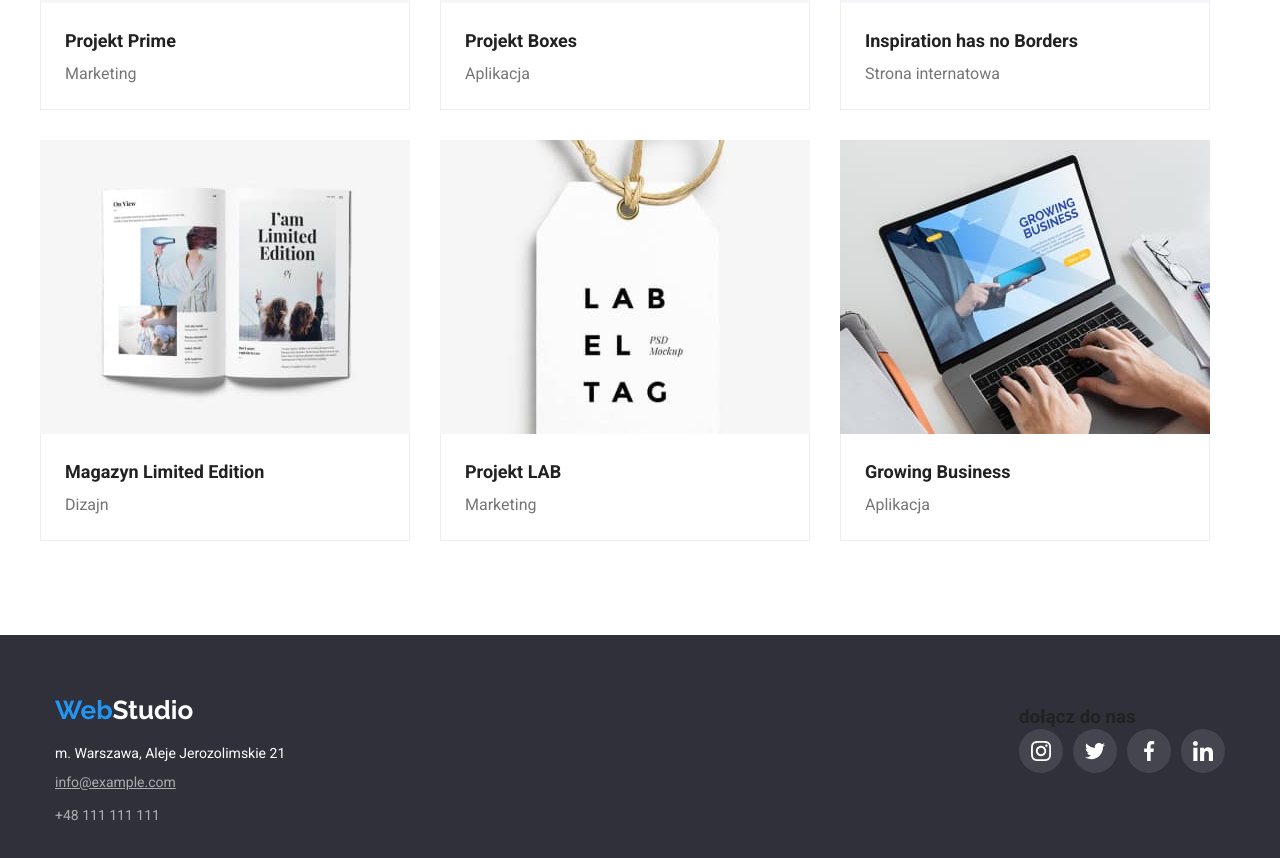
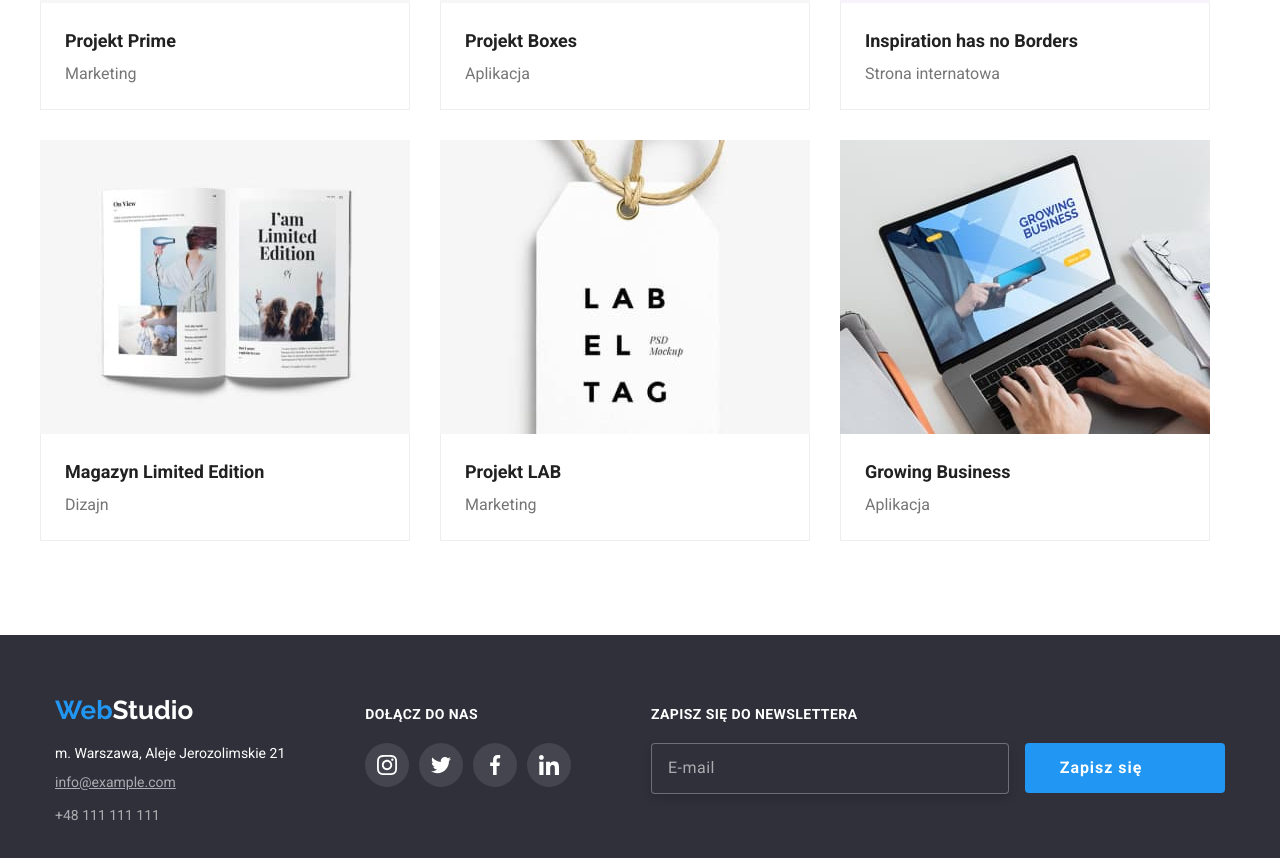
Before and after one commit to smuku-mk/goit-markup-hw-06, a plain HTML site: page portfolio.html in a window 1280 px wide. Shown: the part 984-1842 px from the top of the page. Drawn offline with Linux system fonts and the light colour scheme.

Commit message:
add newsletter to portfolio.html
add newsletter to portfolio.html

```diff
--- a/css/style.css
+++ b/css/style.css
@@ -589,7 +589,7 @@ input {
   border: 1px solid rgba(255, 255, 255, 0.3);
   filter: drop-shadow(0px 4px 4px rgba(0, 0, 0, 0.15));
   border-radius: 4px;
-  color: #2196f3;
+  color: var(--white-color);
   padding: 15px 16px;
   width: 358px;
 }
--- a/portfolio.html
+++ b/portfolio.html
@@ -308,6 +308,7 @@
     <!-- FOOTER -->
     <footer class="footer-bg">
       <div class="container footer-content">
+        <!-- FOOTER CONTACTS -->
         <div>
           <a class="logo-footer" href="index.html">
             <span class="logo-web">Web</span>Studio
@@ -335,8 +336,9 @@
             </ul>
           </address>
         </div>
+        <!-- FOOTER JOIN US -->
         <div class="join-us-container">
-          <h3 class="join-us-title">dołącz do nas</h3>
+          <h3 class="footer-titles">dołącz do nas</h3>
           <div class="join-us-links-container">
             <a class="join-us-links" href="#">
               <svg class="join-us-svg" width="44" height="44">
@@ -384,6 +386,27 @@
             </a>
           </div>
         </div>
+        <!-- FOOTER NEWSLETTER -->
+        <form name="newsletter" autocomplete="on" validate>
+          <div
+            class="newsletter-container"
+            role="group"
+            aria-labelledby="newsletter"
+          >
+            <label>
+              <h3 class="footer-titles">zapisz się do newslettera</h3>
+              <input type="email" name="newsletter-email" placeholder="E-mail" />
+            </label>
+          </div>
+          <button type="submit" class="all-buttons button-newsletter">
+            <div class="newslatter-button-content">
+              <span class="newsletter-button-text">Zapisz się</span>
+              <svg class="newsletter-icon" width="24" height="24">
+                <use href="images/icons.svg#icon-send"></use>
+              </svg>
+            </div>
+          </button>
+        </form>
       </div>
     </footer>
   </body>
```
Also changed, not shown: index.html (+2 -2 lines).
